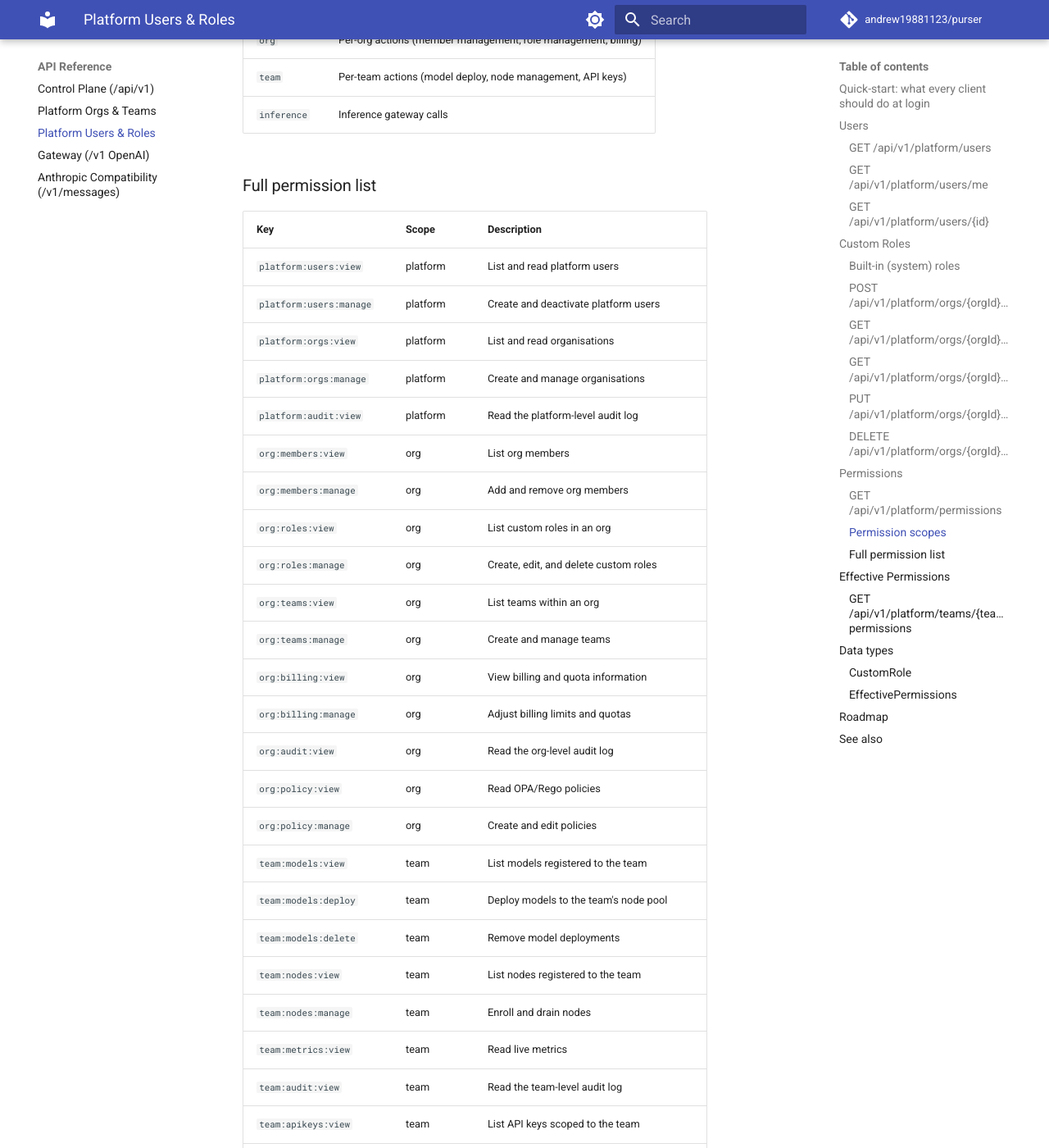
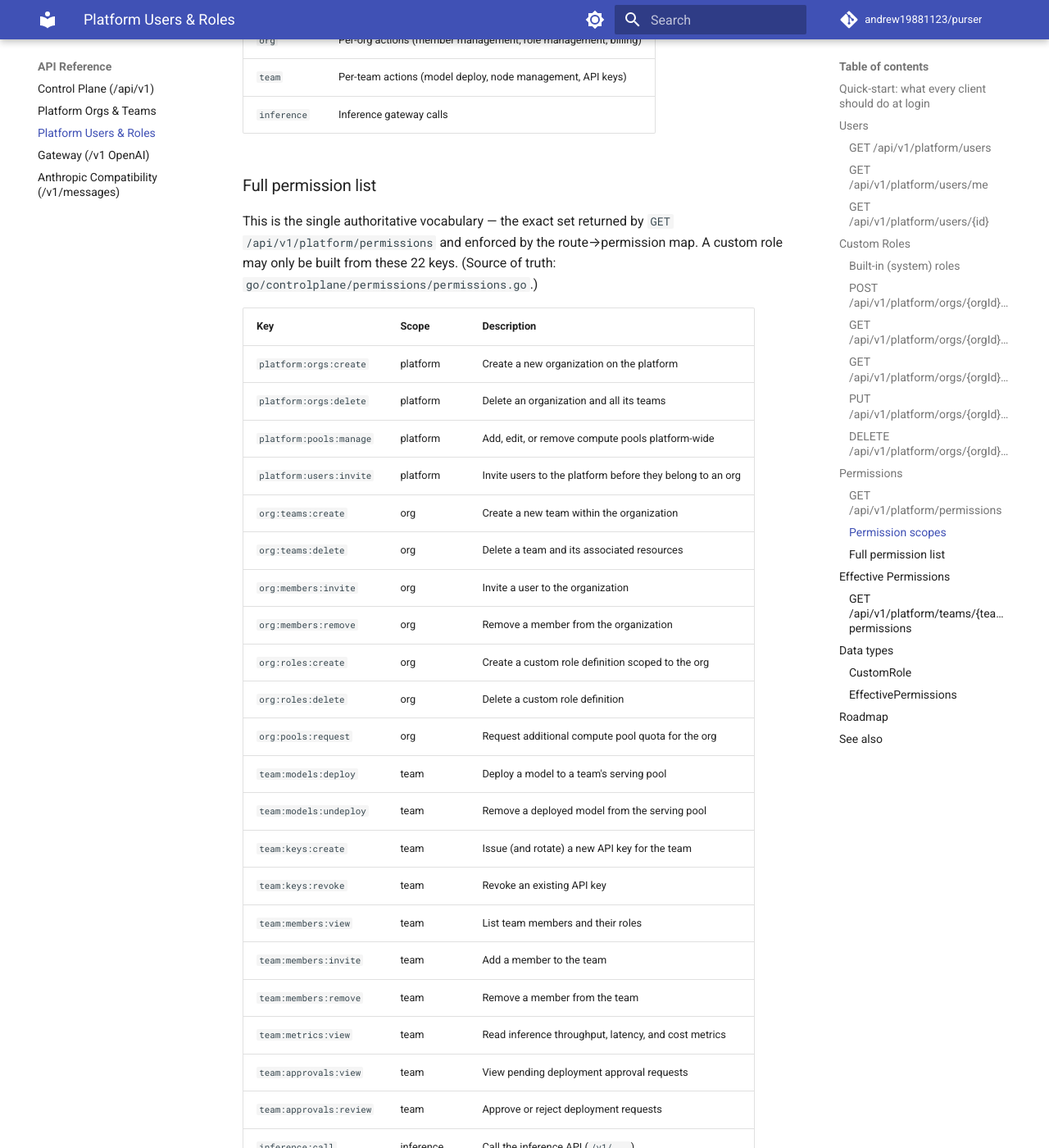
Before and after one commit to andrew19881123/purser, an MkDocs documentation site: the page built from website/docs/api/platform-users.md, in a window 1280 px wide and 1400 px high, scrolled down 5089 px. Shown: the whole window at 82% size. Built offline with MkDocs 1.6.1 and Material for MkDocs 9.7.7, drawn with Linux system fonts in a browser that asks for light colours; comment, search, counter and statistics services are not loaded; some of the changed text lies outside the part shown.

Commit message:
docs: replace stale permission catalog in platform-users.md
The "Full permission list" table still documented the OLD served vocabulary
(~31 keys: platform:orgs:manage, team:apikeys:manage, team:models:delete,
inference:stream, org:billing:*, team:config:apply, ...) — the very "second
catalog" whose divergence from enforcement caused custom roles to grant
nothing. Replaced it with the single authoritative 22-key vocabulary now
served by GET /api/v1/platform/permissions and enforced by the route→permission
map (source: go/controlplane/permissions/permissions.go).

Completes the doc side of the RBAC vocabulary unification (12afef0).

Co-Authored-By: Claude <noreply@anthropic.com>
Signed-off-by: andrew19881123 <andrew19881123@gmail.com>

```diff
--- a/website/docs/api/platform-users.md
+++ b/website/docs/api/platform-users.md
@@ -240,41 +240,35 @@ Purser, with descriptions and scope tags.
 
 ### Full permission list
 
+This is the single authoritative vocabulary — the exact set returned by
+`GET /api/v1/platform/permissions` and enforced by the route→permission map.
+A custom role may only be built from these 22 keys. (Source of truth:
+`go/controlplane/permissions/permissions.go`.)
+
 | Key | Scope | Description |
 |-----|-------|-------------|
-| `platform:users:view` | platform | List and read platform users |
-| `platform:users:manage` | platform | Create and deactivate platform users |
-| `platform:orgs:view` | platform | List and read organisations |
-| `platform:orgs:manage` | platform | Create and manage organisations |
-| `platform:audit:view` | platform | Read the platform-level audit log |
-| `org:members:view` | org | List org members |
-| `org:members:manage` | org | Add and remove org members |
-| `org:roles:view` | org | List custom roles in an org |
-| `org:roles:manage` | org | Create, edit, and delete custom roles |
-| `org:teams:view` | org | List teams within an org |
-| `org:teams:manage` | org | Create and manage teams |
-| `org:billing:view` | org | View billing and quota information |
-| `org:billing:manage` | org | Adjust billing limits and quotas |
-| `org:audit:view` | org | Read the org-level audit log |
-| `org:policy:view` | org | Read OPA/Rego policies |
-| `org:policy:manage` | org | Create and edit policies |
-| `team:models:view` | team | List models registered to the team |
-| `team:models:deploy` | team | Deploy models to the team's node pool |
-| `team:models:delete` | team | Remove model deployments |
-| `team:nodes:view` | team | List nodes registered to the team |
-| `team:nodes:manage` | team | Enroll and drain nodes |
-| `team:metrics:view` | team | Read live metrics |
-| `team:audit:view` | team | Read the team-level audit log |
-| `team:apikeys:view` | team | List API keys scoped to the team |
-| `team:apikeys:manage` | team | Create and revoke API keys |
-| `team:config:view` | team | Read the team's desired-state config |
-| `team:config:apply` | team | Apply config-as-code |
-| `team:approval:vote` | team | Cast an approval vote for team deployments |
-| `inference:call` | inference | Call the inference API (/v1/...) |
-| `inference:stream` | inference | Stream inference responses |
-| `inference:audit:view` | inference | Read inference audit logs |
-| `inference:usage:view` | inference | Read per-request token usage |
-| `inference:quota:manage` | inference | Adjust inference quotas |
+| `platform:orgs:create` | platform | Create a new organization on the platform |
+| `platform:orgs:delete` | platform | Delete an organization and all its teams |
+| `platform:pools:manage` | platform | Add, edit, or remove compute pools platform-wide |
+| `platform:users:invite` | platform | Invite users to the platform before they belong to an org |
+| `org:teams:create` | org | Create a new team within the organization |
+| `org:teams:delete` | org | Delete a team and its associated resources |
+| `org:members:invite` | org | Invite a user to the organization |
+| `org:members:remove` | org | Remove a member from the organization |
+| `org:roles:create` | org | Create a custom role definition scoped to the org |
+| `org:roles:delete` | org | Delete a custom role definition |
+| `org:pools:request` | org | Request additional compute pool quota for the org |
+| `team:models:deploy` | team | Deploy a model to a team's serving pool |
+| `team:models:undeploy` | team | Remove a deployed model from the serving pool |
+| `team:keys:create` | team | Issue (and rotate) a new API key for the team |
+| `team:keys:revoke` | team | Revoke an existing API key |
+| `team:members:view` | team | List team members and their roles |
+| `team:members:invite` | team | Add a member to the team |
+| `team:members:remove` | team | Remove a member from the team |
+| `team:metrics:view` | team | Read inference throughput, latency, and cost metrics |
+| `team:approvals:view` | team | View pending deployment approval requests |
+| `team:approvals:review` | team | Approve or reject deployment requests |
+| `inference:call` | inference | Call the inference API (`/v1/...`) |
 
 ---
 
```
